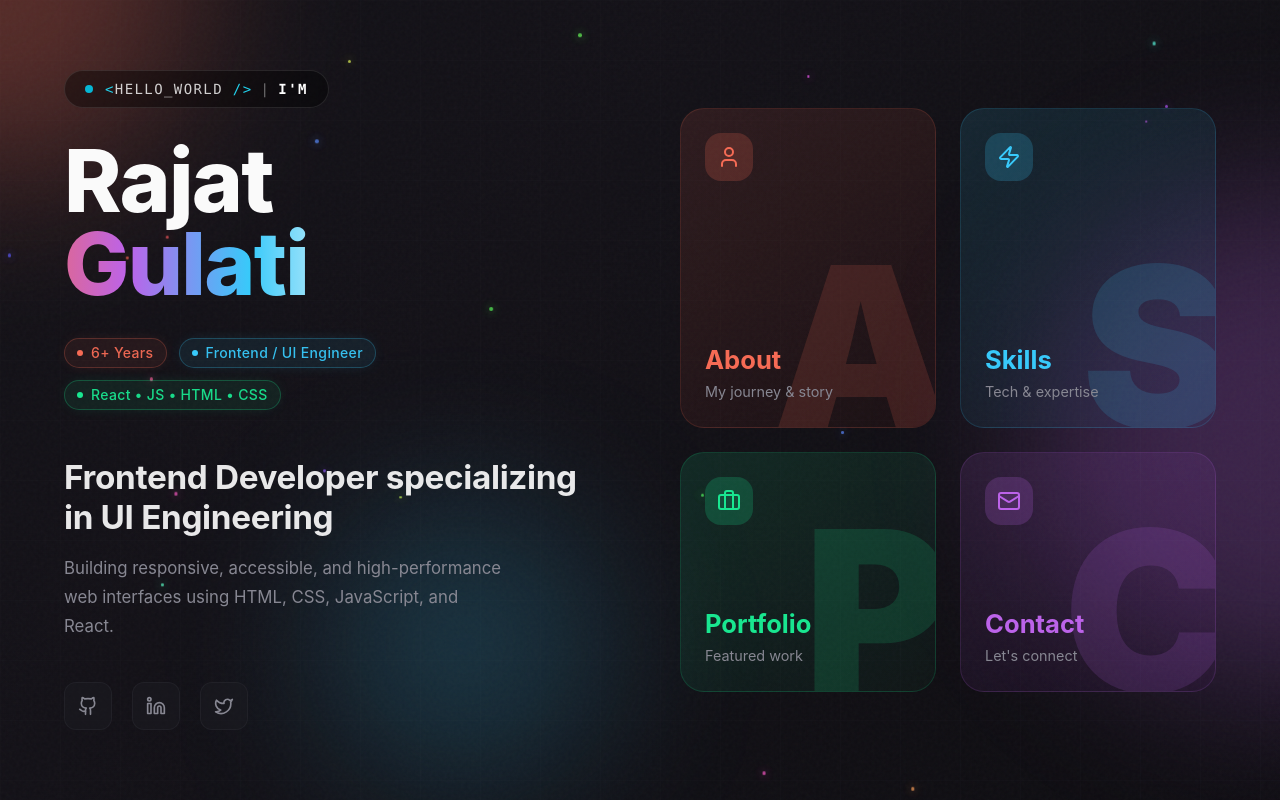
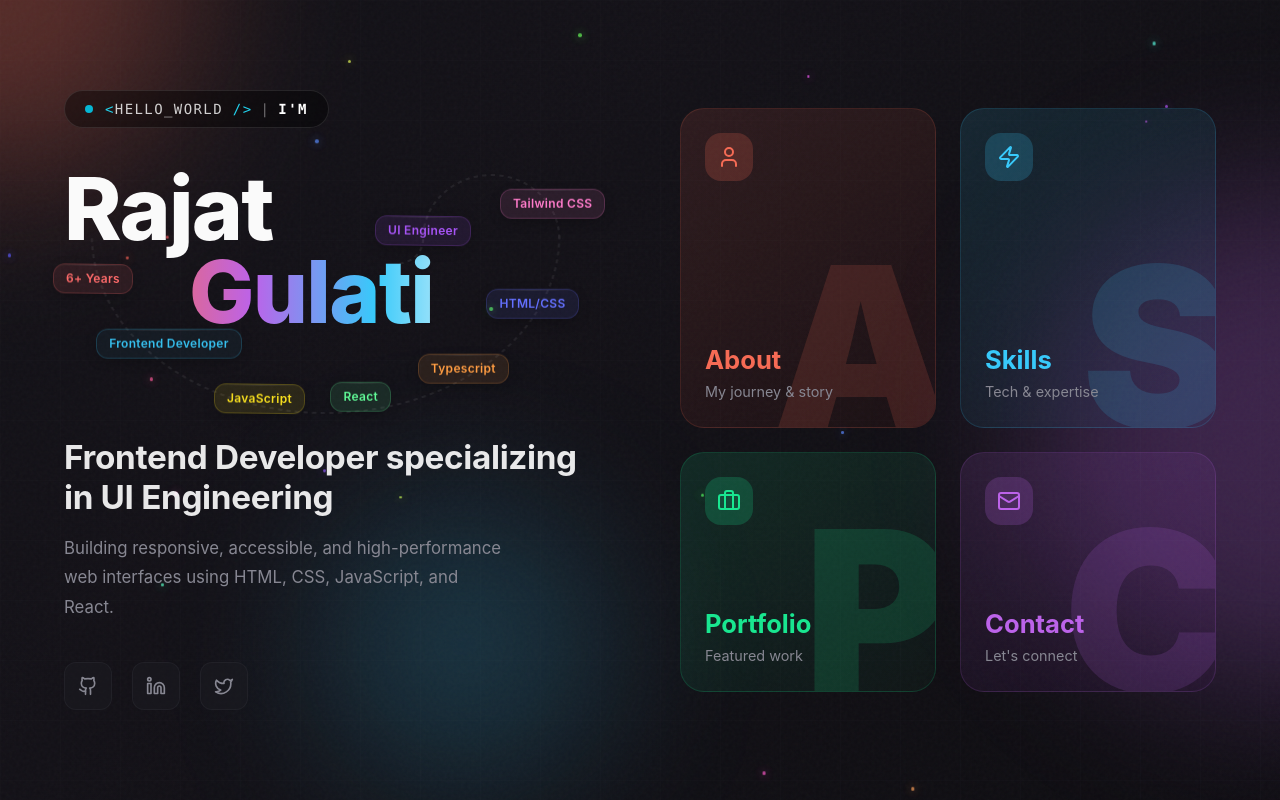
Before and after one commit to repo-rajat/portfolio, a React (Vite) app: page / in a window 1280 px wide. Shown: the top 800 px of the page. Built offline with nearby package versions, Linux system fonts and the light colour scheme.

Commit message:
added floating Chips near "Rajat Gulati" in home page

```diff
--- a/src/pages/Index.jsx
+++ b/src/pages/Index.jsx
@@ -25,12 +25,10 @@ function Index() {
 
       <div className="relative z-10 min-h-screen px-6 py-12 lg:py-0 lg:px-16">
         <div className="max-w-7xl mx-auto min-h-screen flex flex-col lg:flex-row lg:items-center gap-12 lg:gap-20 page-enter">
-
           {/* Left Content Section */}
           <div className="lg:w-1/2">
-
             {/* 1. Animated Greeting Chip */}
-            <div className="animate-slideUp relative flex items-center gap-3 px-5 py-2 bg-black/40 border border-white/10 rounded-full mb-8 w-fit backdrop-blur-md">
+            <div className="animate-slideUp relative flex items-center gap-3 px-5 py-2 bg-black/40 border border-white/10 rounded-full mb-10 w-fit backdrop-blur-md">
               <span className="flex h-2 w-2 relative">
                 <span className="animate-ping absolute inline-flex h-full w-full rounded-full bg-cyan-400 opacity-75"></span>
                 <span className="relative inline-flex rounded-full h-2 w-2 bg-cyan-500"></span>
@@ -44,25 +42,82 @@ function Index() {
               </p>
             </div>
 
-            <h1 className="type-hero mb-6">
-              <span className="text-foreground">Rajat</span>
-              <br />
-              <span className="text-shimmer">Gulati</span>
-            </h1>
+            {/* Parent Container with Overlapping Grid */}
+            <div className="grid grid-cols-1 grid-rows-1 items-start w-full max-w-2xl">
+              {/* 1. The Hero Text (Layer 1) */}
+              <div className="col-start-1 row-start-1 z-10">
+                <h1 className="type-hero mb-0">
+                  {" "}
+                  {/* Removed mb-6 to keep grid tight */}
+                  <span className="text-foreground">Rajat</span>
+                  <br />
+                  <span className="text-shimmer ml-[125px]">Gulati</span>
+                </h1>
+              </div>
 
-            {/* 2. Professional Chip Layout - Clean & Integrated */}
-            <div className="flex flex-wrap gap-3 mt-8">
-              <Chip name={'6+ Years'} color={'coral'} />
-              <Chip name={'Frontend / UI Engineer'} color={'sky'} />
-              <Chip name={'React • JS • HTML • CSS'} color={'emerald'} />
+              {/* 2. The Chips Container (Layer 2 - Overlaid) */}
+              {/* Height is now relative to the H1, adjust top/left values to fine-tune position */}
+              <div className="col-start-1 row-start-1 relative w-full h-full min-h-[250px] pointer-events-none">
+                <div className="absolute bottom-[44%] left-[-2%] animate-float-slow z-20 pointer-events-auto">
+                  <Chip name="6+ Years" color="#FF6B6B" />
+                </div>
+                <div className="absolute bottom-[10%] right-[17%] animate-float-delayed z-20 pointer-events-auto">
+                  <Chip name="Typescript" color="#ff9d43" />
+                </div>
+                <div className="absolute -bottom-[2%] right-[39%] animate-float-delayed-2 z-20 pointer-events-auto">
+                  <Chip name="React" color="#61fb98" />
+                </div>
+                <div className="absolute top-[25%] right-[24%] animate-float-slow z-30 pointer-events-auto">
+                  <Chip name="UI Engineer" color="#A855F7" />
+                </div>
+                <div className="absolute top-[13%] -right-[1%] animate-float-delayed-2 z-20 pointer-events-auto">
+                  <Chip name="Tailwind CSS" color="#ff7ccb" />
+                </div>
+                <div className="absolute bottom-[20%] left-[6%] animate-float-delayed z-20 pointer-events-auto">
+                  <Chip name="Frontend Developer" color="sky" />
+                </div>
+                <div className="absolute -bottom-[4%] left-[28%] animate-float-slow z-20 pointer-events-auto">
+                  <Chip name="JavaScript" color="#F7DF1E" />
+                </div>
+                <div className="absolute bottom-[35%] right-[4%] animate-float-delayed-2 z-20 pointer-events-auto">
+                  <Chip name="HTML/CSS" color="#6471ff" />
+                </div>
+
+                {/* Updated Path for the Grid Overlap */}
+                <svg
+                  className="absolute inset-0 w-full h-full opacity-10"
+                  style={{ zIndex: 0 }}
+                  viewBox="0 0 500 250"
+                  preserveAspectRatio="none"
+                >
+                  <path
+                    d="M462 67.5C462 165.531 364.398 245 244 245C123.602 245 26 165.531 26 67.5"
+                    fill="none"
+                    stroke="white"
+                    strokeWidth="2"
+                    strokeDasharray="4 4"
+                    className="animate-pulse"
+                  />
+                  <path
+                    d="M462 70.5C462 35.4299 433.57 7 398.5 7C363.43 7 335 35.4299 335 70.5C335.333 78 331 93.6 311 96"
+                    fill="none"
+                    stroke="white"
+                    strokeWidth="2"
+                    strokeDasharray="4 4"
+                    className="animate-pulse"
+                  />
+
+                </svg>
+              </div>
             </div>
 
-            <h2 className="type-hero-subtitle text-white/90 mt-12 mb-4 font-medium">
+            <h2 className="type-hero-subtitle text-white/90 mt-5 mb-4 font-medium">
               Frontend Developer specializing in UI Engineering
             </h2>
 
             <p className="type-body-lg text-muted-foreground max-w-md mb-10 leading-relaxed">
-              Building responsive, accessible, and high-performance web interfaces using HTML, CSS, JavaScript, and React.
+              Building responsive, accessible, and high-performance web
+              interfaces using HTML, CSS, JavaScript, and React.
             </p>
 
             <div className="flex gap-5">
--- a/src/utilities/Chip.jsx
+++ b/src/utilities/Chip.jsx
@@ -1,26 +1,37 @@
 import React from "react";
 
-function Chip({ name, color }) {
+function Chip({ name, color, className = "" }) {
+  // Check if color is a Hex code or a CSS variable name
+  const isHex = color.startsWith("#");
+  const bgColor = isHex ? `${color}1A` : `hsl(var(--${color})/0.05)`; // 1A is ~10% opacity hex
+  const borderColor = isHex ? `${color}33` : `hsl(var(--${color})/0.2)`; // 33 is ~20% opacity hex
+  const textColor = isHex ? color : `hsl(var(--${color})/0.95)`;
+  const glowColor = isHex ? `${color}4D` : `hsl(var(--${color})/0.3)`; // 4D is ~30% opacity hex
+
   return (
-    <span
-      className="inline-flex items-center gap-2 px-3 py-1 border rounded-full backdrop-blur-md transition-all duration-300 hover:bg-white/[0.02]"
+    <div
+      className={`relative group px-3 py-1.5 rounded-xl border transition-all duration-500 cursor-default flex items-center justify-center ${className}`}
       style={{
-        borderColor: `hsl(var(--${color})/0.25)`,
-        color: `hsl(var(--${color})/0.95)`,
-        backgroundColor: `hsl(var(--${color})/0.08)`,
-        boxShadow: `0 0 15px -5px hsl(var(--${color})/0.2)`,
+        backgroundColor: bgColor,
+        borderColor: borderColor,
+        backdropFilter: "blur(12px)",
+        boxShadow: `0 4px 15px -5px rgba(0,0,0,0.4)`,
       }}
     >
-      {/* Tiny glowing indicator dot */}
+      <div className="absolute top-0 left-0 right-0 h-[1px] bg-gradient-to-r from-transparent via-white/10 to-transparent" />
+
       <span
-        className="w-1.5 h-1.5 rounded-full"
-        style={{ backgroundColor: `hsl(var(--${color}))` }}
-      />
-
-      <span className="text-xs md:text-sm font-medium tracking-wide cursor-default whitespace-nowrap">
+        className="text-[11px] md:text-xs font-semibold tracking-wide whitespace-nowrap"
+        style={{ color: textColor }}
+      >
         {name}
       </span>
-    </span>
+
+      <div
+        className="absolute -inset-px rounded-xl opacity-0 group-hover:opacity-100 transition-opacity duration-500 blur-md -z-10"
+        style={{ backgroundColor: glowColor }}
+      />
+    </div>
   );
 }
 
```
